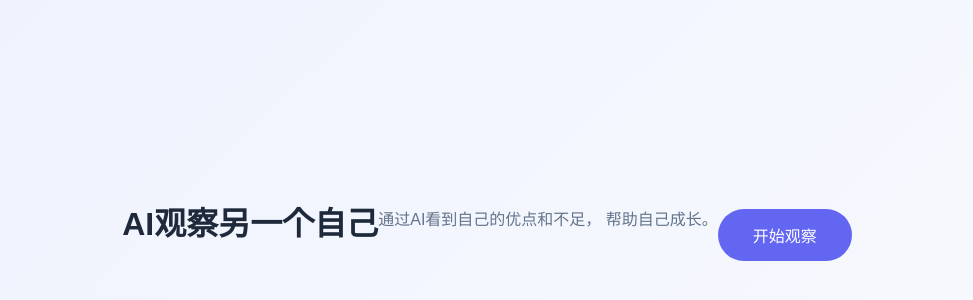
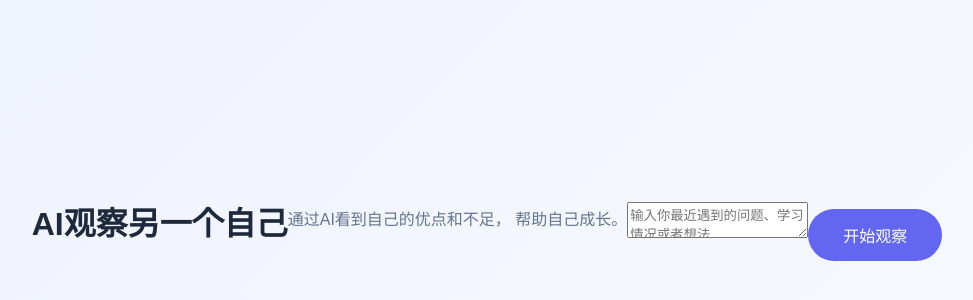
Before and after one commit to b612071126-rgb/another-me-ai, a plain HTML site: page index.html in a window 1280 px wide. Shown: the part 180-480 px from the top of the page, without its empty margins (153-1126 px from the left). Drawn offline with Linux system fonts and the light colour scheme.

Commit message:
更新 index.html

```diff
--- a/index.html
+++ b/index.html
@@ -14,6 +14,8 @@
 帮助自己成长。
 </p>
 
+<textarea id="input" placeholder="输入你最近遇到的问题、学习情况或者想法"></textarea>
+
 <button onclick="start()">
 开始观察
 </button>
```
